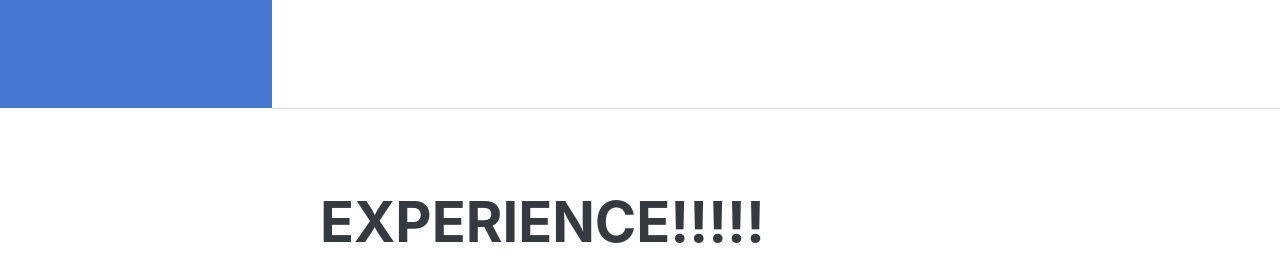
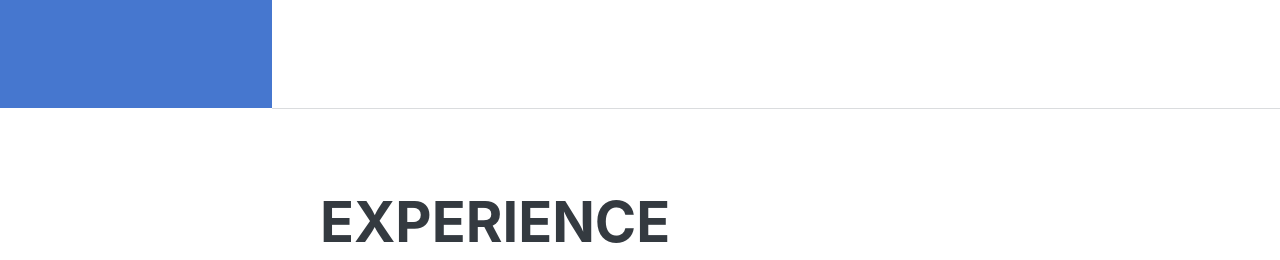
Before and after one commit to gardanier22/resume, a plain HTML site: page index.html in a window 1280 px wide. Shown: the part 692-952 px from the top of the page. Drawn offline with nearby package versions, Linux system fonts and the light colour scheme; a web font is replaced by a local one.

Commit message:
reverting back to the way it was

```diff
--- a/index.html
+++ b/index.html
@@ -137,7 +137,7 @@
       <!-- Experience-->
       <section class="resume-section" id="experience">
         <div class="resume-section-content">
-          <h2 class="mb-5">Experience!!!!!</h2>
+          <h2 class="mb-5">Experience</h2>
           <div
             class="d-flex flex-column flex-md-row justify-content-between mb-5"
           >
```
